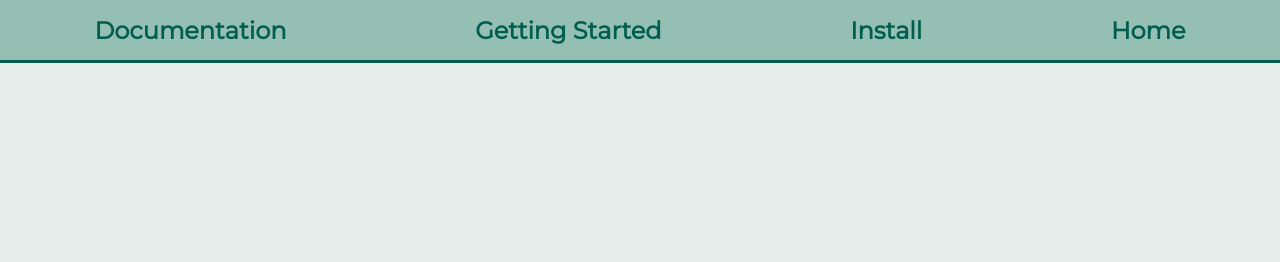
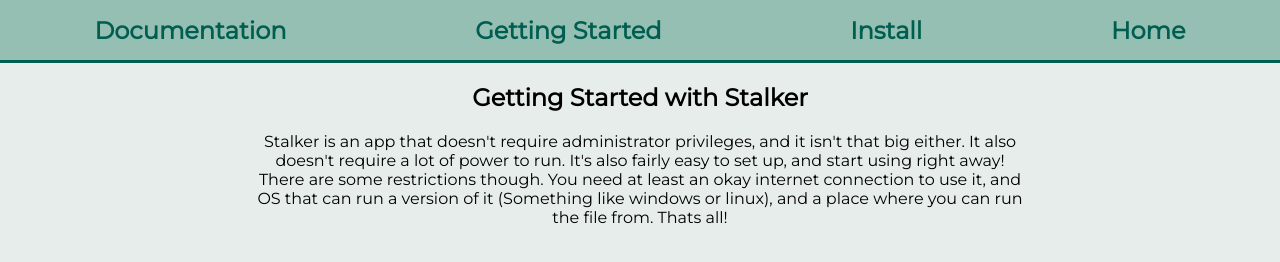
Before and after one commit to PrestonDragon989/Stock-Stalker-Help, a plain HTML site: page start.html in a window 1280 px wide. Drawn offline with Linux system fonts and the light colour scheme.

Commit message:
Redid file architecture, & started on start.html

```diff
--- a/start.html
+++ b/start.html
@@ -6,7 +6,9 @@
 
         <title>Get Started With STALKER</title>
 
-        <link rel="stylesheet" href="static/main.css">
+        <link rel="stylesheet" href="static/css/main.css">
+        <link rel="stylesheet" href="static/css/start.css">
+
         <link rel="shortcut icon" href="static/images/favicon.png" type="image/x-icon">
     </head>
     <body>
@@ -17,5 +19,8 @@
             <a class="right-nav-item" href="downloads.html">Install</a>
             <a class="right-nav-item" href="index.html">Home</a>
         </nav>
+
+        <h2 class="mh">Getting Started with Stalker</h2>
+        <p class="mp">Stalker is an app that doesn't require administrator privileges, and it isn't that big either. It also doesn't require a lot of power to run. It's also fairly easy to set up, and start using right away! There are some restrictions though. You need at least an okay internet connection to use it, and OS that can run a version of it (Something like windows or linux), and a place where you can run the file from. Thats all!</p>
     </body>
 </html>
--- /dev/null
+++ b/static/css/start.css
@@ -0,0 +1,16 @@
+.mp {
+    width: 60%;
+    margin-left: auto;
+    margin-right: auto;
+    text-align: center;
+}
+
+.mh {
+    margin-left: auto;
+    margin-right: auto;
+    text-align: center;
+}
+
+.text_image_container {
+    width: 100%;
+}
```
Also changed, not shown: documentation.html (+1 -1 lines), downloads.html (+2 -2 lines), index.html (+1 -1 lines), static/css/downloads.css (renamed from static/downloads.css), static/css/fonts/Montserrat-Regular.ttf (renamed from static/fonts/Montserrat-Regular.ttf), static/css/main.css (renamed from static/main.css).
